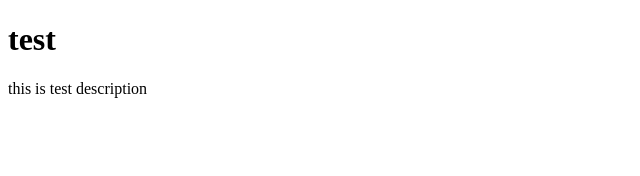
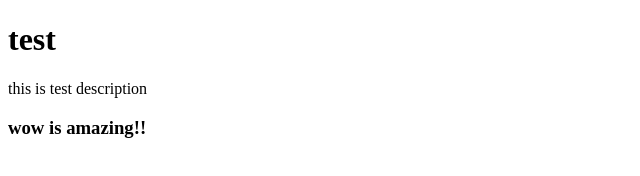
Before and after one commit to patiname/gitdesktop-test, a plain HTML site: page index.html in a window 1280 px wide. Shown: the whole page, without its empty margins (0-640 px from the left). Drawn offline with Linux system fonts and the light colour scheme.

Commit message:
wow text add

```diff
--- a/index.html
+++ b/index.html
@@ -9,5 +9,6 @@
   <body>
     <h1>test</h1>
     <p>this is test description</p>
+    <h3>wow is amazing!!</h3>
   </body>
 </html>
```
